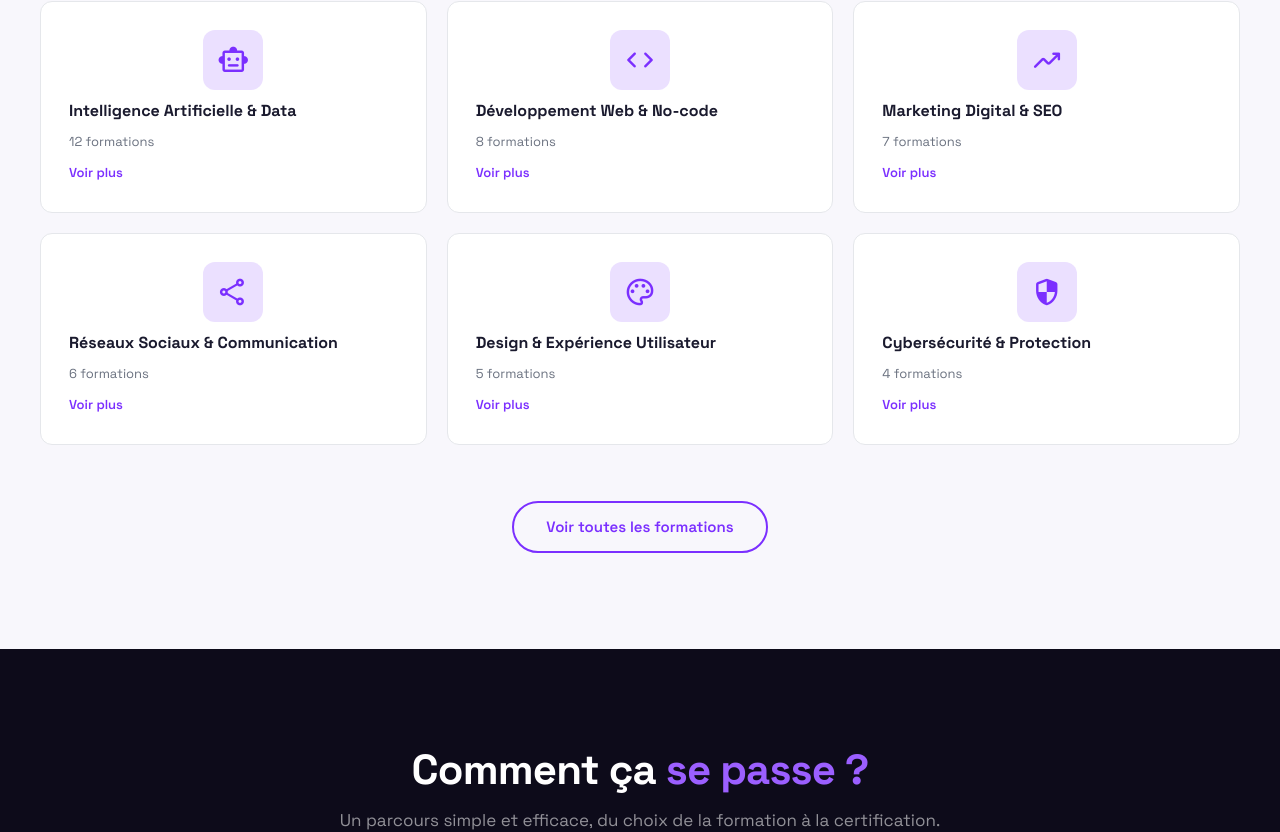
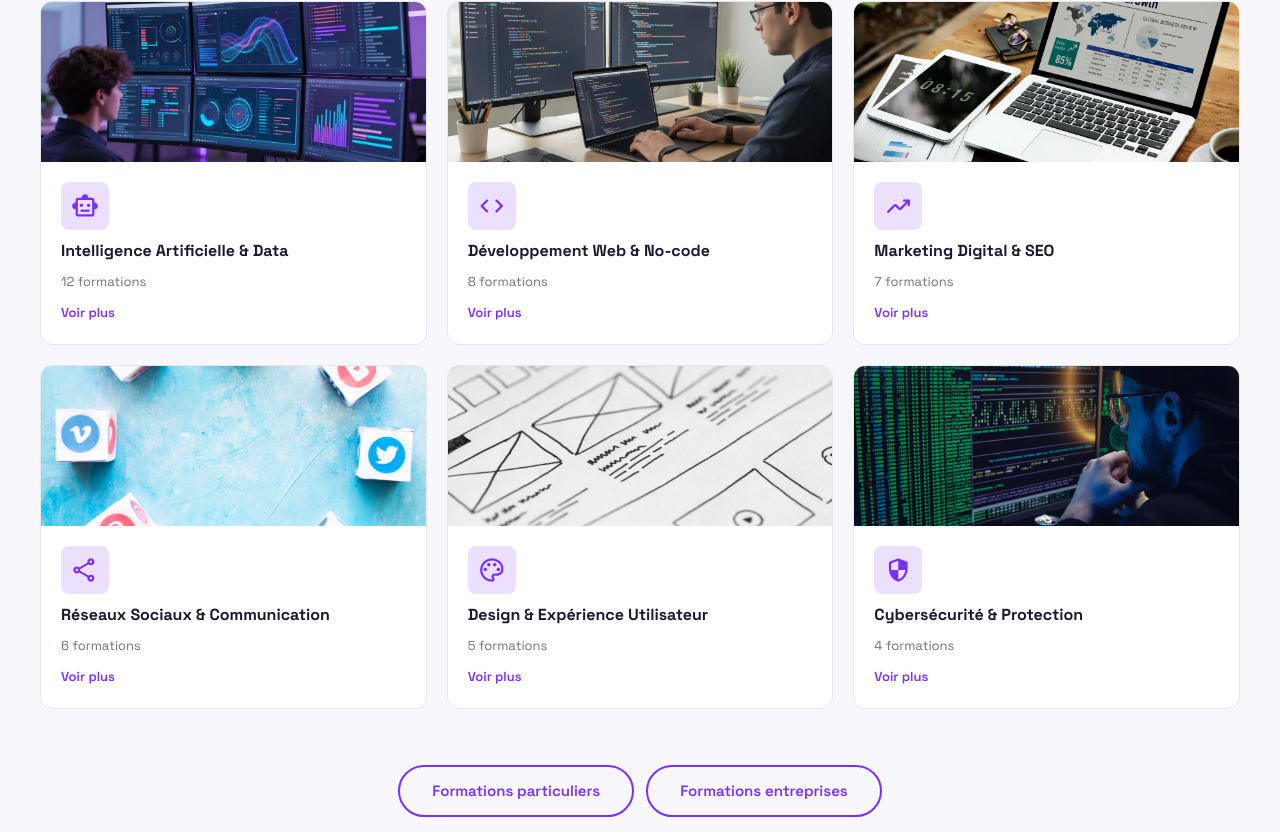
Before and after one commit to kuatejoelparfait-Data/ecole-du-numerique, a React (Vite) app in the folder ecole-du-numerique/: page / in a window 1280 px wide. Shown: the part 1937-2769 px from the top of the page. Built offline with nearby package versions, Linux system fonts and the light colour scheme.

Commit message:
Ajout des images dans les onglets de la page Home + ajout des btn formation particulier / entreprise

```diff
--- a/ecole-du-numerique/src/pages/Home/Formations/Formations.css
+++ b/ecole-du-numerique/src/pages/Home/Formations/Formations.css
@@ -46,10 +46,9 @@
   background: var(--white);
   border: 1px solid var(--border);
   border-radius: var(--radius);
-  padding: 28px;
+  overflow: hidden;
   display: flex;
   flex-direction: column;
-  gap: 10px;
   transition: border-color 0.2s, box-shadow 0.2s, transform 0.2s;
 }
 
@@ -59,14 +58,39 @@
   transform: translateY(-2px);
 }
 
+.formations__card-img-wrapper {
+  width: 100%;
+  height: 160px;
+  overflow: hidden;
+}
+
+.formations__card-img {
+  width: 100%;
+  height: 100%;
+  object-fit: cover;
+  transition: transform 0.3s;
+}
+
+.formations__card:hover .formations__card-img {
+  transform: scale(1.04);
+}
+
+.formations__card-body {
+  padding: 20px;
+  display: flex;
+  flex-direction: column;
+  gap: 10px;
+  flex: 1;
+}
+
 .formations__card-icon {
-  font-size: 32px;
+  font-size: 28px;
   line-height: 1;
   color: var(--purple);
-  align-self: center;
   background: var(--purple-glow);
-  padding: 14px;
-  border-radius: var(--radius);
+  padding: 10px;
+  border-radius: var(--radius-sm);
+  width: fit-content;
 }
 
 .formations__card-title {
@@ -86,7 +110,7 @@
   font-weight: 600;
   color: var(--purple);
   margin-top: auto;
-  transition: gap 0.2s, color 0.2s;
+  transition: color 0.2s;
 }
 
 .formations__card:hover .formations__card-link {
@@ -96,7 +120,9 @@
 /* ── CTA ────────────────────────────────── */
 .formations__cta-wrapper {
   display: flex;
+  flex-wrap: wrap;
   justify-content: center;
+  gap: 12px;
 }
 
 .formations__cta {
--- a/ecole-du-numerique/src/pages/Home/Formations/Formations.jsx
+++ b/ecole-du-numerique/src/pages/Home/Formations/Formations.jsx
@@ -6,36 +6,42 @@ const categories = [
     title: 'Intelligence Artificielle & Data',
     count: 12,
     href:  '/formations-particuliers',
+    image: '/assets/images/formations-particuliers/ia-data/hero-ia.webp',
   },
   {
     icon:  'code',
     title: 'Développement Web & No-code',
     count: 8,
     href:  '/formations-particuliers',
+    image: '/assets/images/formations-particuliers/dev-no-code/developer-ia.webp',
   },
   {
     icon:  'trending_up',
     title: 'Marketing Digital & SEO',
     count: 7,
     href:  '/formations-particuliers',
+    image: '/assets/images/formations-particuliers/marketing-digital-seo/hero-rawpixel.webp',
   },
   {
     icon:  'share',
     title: 'Réseaux Sociaux & Communication',
     count: 6,
     href:  '/formations-particuliers',
+    image: '/assets/images/formations-particuliers/reseau-communication/hero-freepik-1.webp',
   },
   {
     icon:  'palette',
     title: 'Design & Expérience Utilisateur',
     count: 5,
     href:  '/formations-particuliers',
+    image: '/assets/images/formations-particuliers/design-ux/wireframe-pexels.webp',
   },
   {
     icon:  'security',
     title: 'Cybersécurité & Protection',
     count: 4,
     href:  '/formations-entreprises',
+    image: '/assets/images/formations-entreprises/cybersecurite/hero-pexels.webp',
   },
 ]
 
@@ -56,19 +62,27 @@ export default function Formations() {
         <div className="formations__grid">
           {categories.map(cat => (
             <a key={cat.title} href={cat.href} className="formations__card">
+              <div className="formations__card-img-wrapper">
+                <img src={cat.image} alt={cat.title} className="formations__card-img" loading="lazy" />
+              </div>
+              <div className="formations__card-body">
                 <span className="material-symbols-rounded formations__card-icon" aria-hidden="true">
                   {cat.icon}
                 </span>
                 <h3 className="formations__card-title">{cat.title}</h3>
                 <p className="formations__card-count">{cat.count} formations</p>
                 <span className="formations__card-link">Voir plus</span>
+              </div>
             </a>
           ))}
         </div>
 
         <div className="formations__cta-wrapper">
           <a href="/formations-particuliers" className="formations__cta">
-            Voir toutes les formations
+            Formations particuliers
+          </a>
+          <a href="/formations-entreprises" className="formations__cta">
+            Formations entreprises
           </a>
         </div>
 
```
Lines whose indentation alone changed are shown as unchanged.
